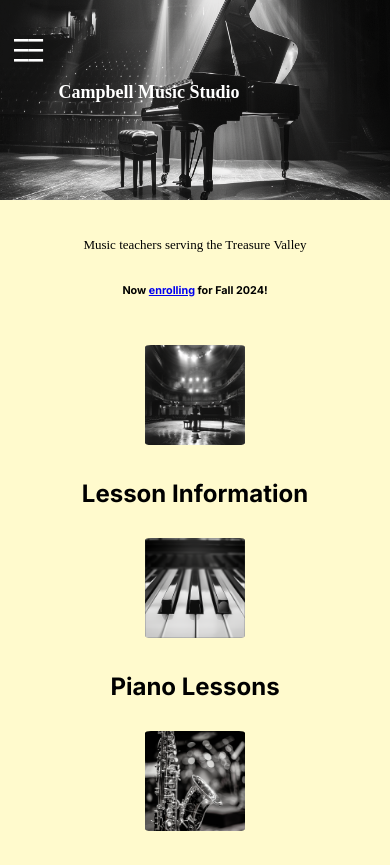
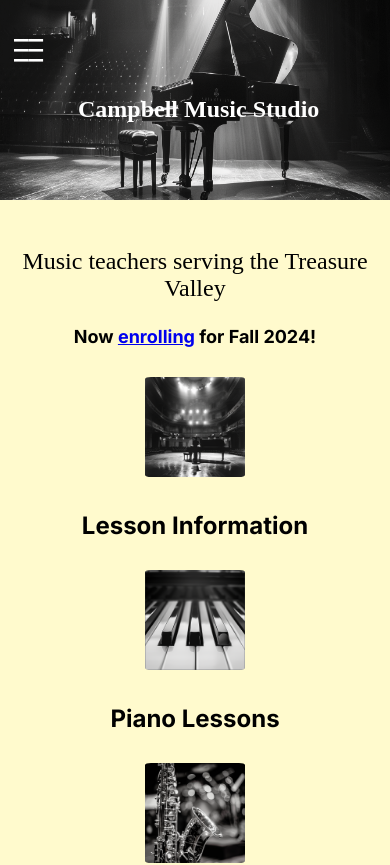
Before and after one commit to robecampbelljr/cms, a Next.js app: page / in a window 390 px wide. Shown: the top 865 px of the page. Built offline with nearby package versions, Linux system fonts and the light colour scheme.

Commit message:
Minor cosmetic updates made

```diff
--- a/db/retrieve-messages.js
+++ b/db/retrieve-messages.js
@@ -18,5 +18,6 @@ pool.query(`SELECT * FROM cms.messages;`)
         }
       }
     }
+    return 0;
   })
   .catch((err) => console.log(err))
--- a/src/app/globals.css
+++ b/src/app/globals.css
@@ -29,6 +29,7 @@ html, body {
     max-height: 40vh;
   }
   .banner h1 {
+    font-size: xx-large;
     top: 5%;
     left: 15%;
   }
@@ -40,6 +41,9 @@ html, body {
     justify-content: center;
     align-items: center;
     justify-content: space-evenly;
+  }
+  .info-section h5 {
+    font-size: x-large;
   }
   .blurb-section {
     flex-direction: row;
@@ -177,9 +181,9 @@ html, body {
     max-height: 200px;
   }
   .banner h1 {
-    font-size: large;
-    top: 8%;
-    left: 15%;
+    font-size: x-large;
+    top: 9%;
+    left: 20%;
   }
   .menu {
     width: 50vw;
@@ -191,6 +195,12 @@ html, body {
     justify-content: center;
     align-items: center;
     justify-content: space-evenly;
+  }
+  .info-section p {
+    font-size: x-large;
+  }
+  .info-section h5 {
+    font-size: large;
   }
   .info-section .image {
     display: none;
@@ -324,7 +334,11 @@ html, body {
 }
 
 .info-section p {
-  font-family: 'Lucida Handwriting', cursive;;
+  font-family: 'Lucida Handwriting', cursive;
+}
+
+.info-section h5 {
+  margin: 0;
 }
 
 .info-section .image {
```
Lines whose indentation alone changed are shown as unchanged.
